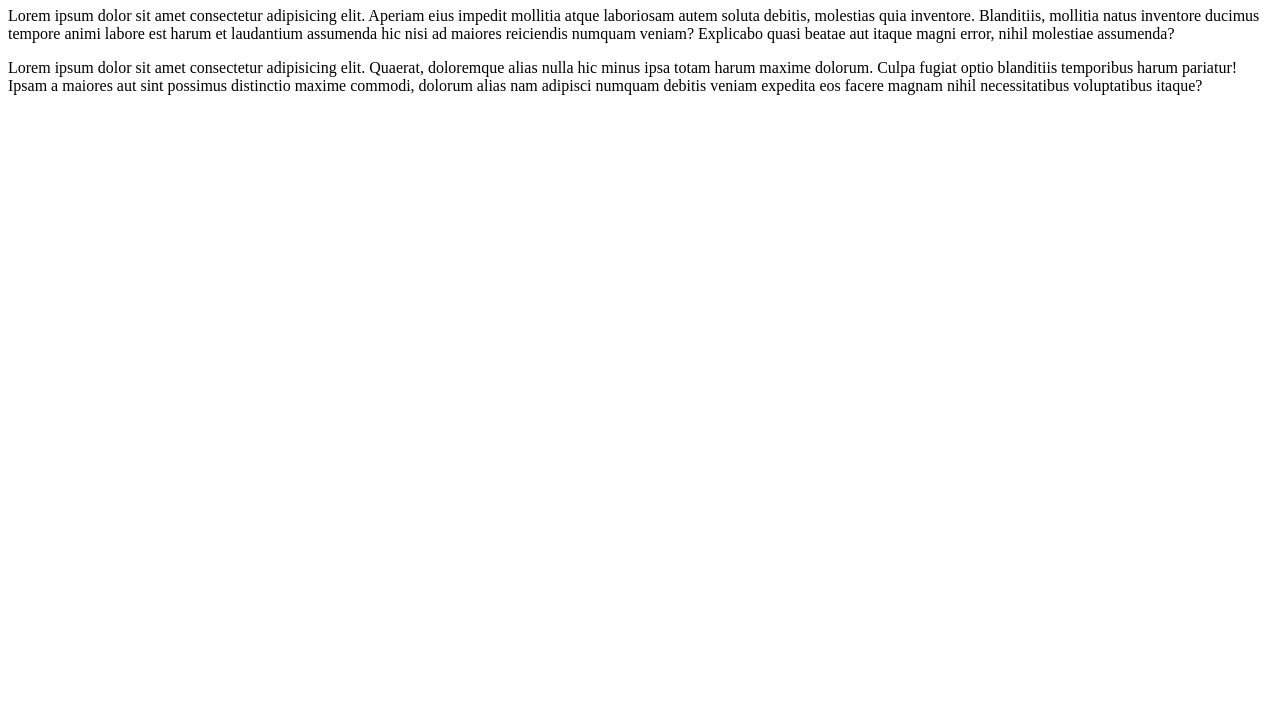
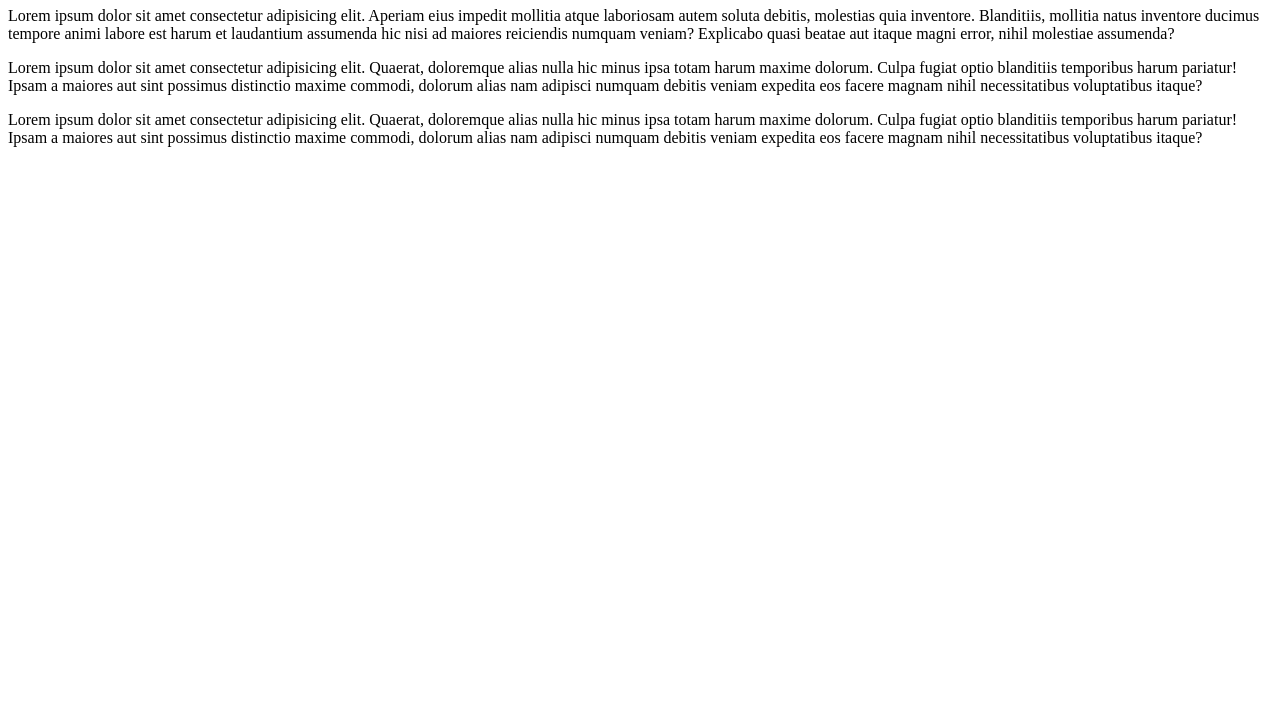
Before and after one commit to sksamad3/Learning_Git, a plain HTML site: page index.html in a window 1280 px wide. Shown: the part 73-800 px from the top of the page. Drawn offline with Linux system fonts and the light colour scheme.

Commit message:
Another commit  in light-mode

```diff
--- a/index.html
+++ b/index.html
@@ -12,5 +12,10 @@
 
     <!-- Second commit on light mode branch  -->
      <p>Lorem ipsum dolor sit amet consectetur adipisicing elit. Quaerat, doloremque alias nulla hic minus ipsa totam harum maxime dolorum. Culpa fugiat optio blanditiis temporibus harum pariatur! Ipsam a maiores aut sint possimus distinctio maxime commodi, dolorum alias nam adipisci numquam debitis veniam expedita eos facere magnam nihil necessitatibus voluptatibus itaque?</p>
+
+    <!-- third commit on light mode branch  -->
+     <p>Lorem ipsum dolor sit amet consectetur adipisicing elit. Quaerat, doloremque alias nulla hic minus ipsa totam harum maxime dolorum. Culpa fugiat optio blanditiis temporibus harum pariatur! Ipsam a maiores aut sint possimus distinctio maxime commodi, dolorum alias nam adipisci numquam debitis veniam expedita eos facere magnam nihil necessitatibus voluptatibus itaque?</p>
+
+
 </body>
 </html>
```
